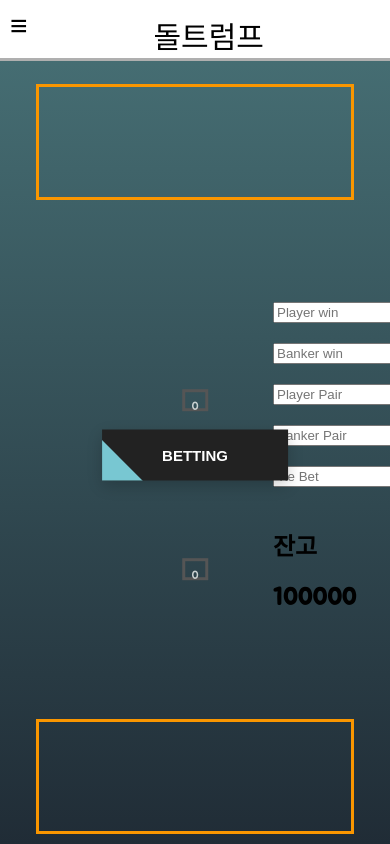
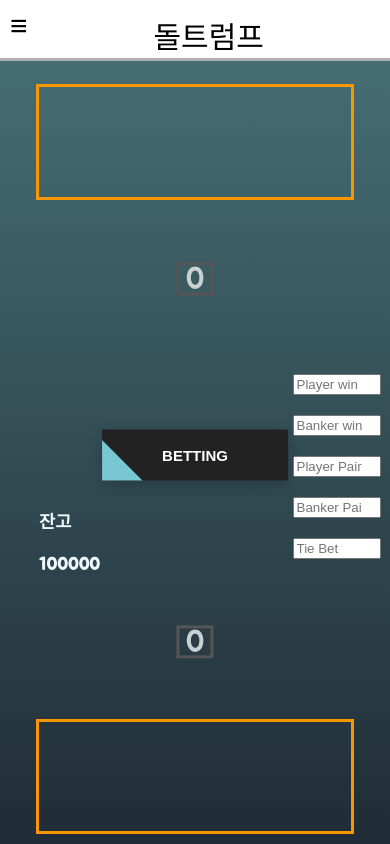
Before and after one commit to silverstone818/stonecard, a plain HTML site: page Baccrat.html in a window 390 px wide. Drawn offline with Linux system fonts and the light colour scheme; a web font is replaced by a local one.

Commit message:
Add files via upload

```diff
--- a/Baccrat.html
+++ b/Baccrat.html
@@ -5,6 +5,7 @@
     <link rel="stylesheet" href="gameStyle.css">
     <meta http-equiv="X-UA-Compatible" content="IE=edge">
     <meta name="viewport" content="width=device-width, initial-scale=1.0">
+    <link href="https://t.pimg.jp/067/018/409/5/67018409.jpg" rel="shortcut icon" type="image/x-icon">
     <title>돌바카라</title>
     <div id = "grid">
         <input id="check-btn" type="checkbox"/>
@@ -24,8 +25,8 @@
                 <li><input type = "number"  class = "_input" id = "p_pair" placeholder = "Player Pair"></li>
                 <li><input type = "number"  class = "_input" id = "b_pair" placeholder = "Banker Pair"></li>
                 <li><input type = "number"  class = "_input" id = "tie" placeholder = "Tie Bet"></li>
-                <li><h2>잔고</h2></li>
-                <li><h1 id = "p_money">100000</h1></li>
+                <li class = "d_money"><h2>잔고</h2></li>
+                <li class = "b_money"><h1 id = "p_money">100000</h1></li>
             </ul>
         </nav>
         <div class = "main">
--- a/card_js.js
+++ b/card_js.js
@@ -317,7 +317,10 @@ function Deel(){
   let tie = document.getElementById('tie').value;
   let p_money = document.getElementById('p_money');
 
-  if(money < p_win + b_win + p_pair + b_pair + tie){
+  let n_money = 0;
+  n_money += p_win + b_win + p_pair + b_pair + tie;
+  console.log(n_money);
+  if(money < n_money){
     alert('잔액이 부족합니다.');
     return;
   }
--- a/gameStyle.css
+++ b/gameStyle.css
@@ -24,6 +24,7 @@ ul{
 @media all and (max-width: 768px){ /*모바일*/
   #grid{
     position: fixed;
+    z-index: 20;
     display:grid;
     grid-template-columns: 7vw 1fr;
     border-bottom:3px solid  rgb(175, 175, 175);
@@ -61,10 +62,21 @@ a{
   display: block;
   width: 200%;
   position:fixed; /*공중에 떠서 공간을 차지하지 않음*/
-     /*fixed를 해서 높이 100%가 가능해진다*/
-  bottom: 25%;
-  left:70%;
-
+  z-index: 15;
+  bottom: 30%;
+  left:75%;
+  font-size:3vmin;
+  color: aliceblue;
+}
+.d_money{
+  position: fixed;
+  left:10%;
+  bottom:35%;
+}
+.b_money{
+  position: fixed;
+  left:10%;
+  bottom:30%;
 }
 label{
     font-size:30px;
@@ -109,6 +121,7 @@ body {
   left:50%;
   transform: translate(-50%, 0);
   line-height:30px;
+  z-index: 10;
   border: #fa9600 3px solid;
 }
 .board2{
@@ -118,6 +131,7 @@ body {
   position: absolute;
   bottom: 10px;
   left:50%;
+  z-index: 10;
   transform: translate(-50%, 0);
   line-height:30px;
   border: #fa9600 3px solid;
@@ -191,12 +205,12 @@ body {
 }
 .Score1{
   text-align:center;
-  font-size: 3vmin;
+  font-size: 8vmin;
   color: rgb(202, 209, 209);
-  width:5vmin;
-  height: 4vmin;
+  width:8vmin;
+  height: 7vmin;
   position: absolute;
-  bottom: 30%;
+  bottom: 20%;
   left:50%;
   transform: translate(-50%, -50%);
   line-height:30px;
@@ -204,12 +218,12 @@ body {
 }
 .Score2{
   text-align:center;
-  font-size: 3vmin;
+  font-size: 8vmin;
   color: rgb(202, 209, 209);
-  width:5vmin;
-  height: 4vmin;
+  width:8vmin;
+  height: 7vmin;
   position: absolute;
-  bottom: 50%;
+  bottom: 63%;
   left:50%;
   transform: translate(-50%, -50%);
   line-height:30px;
@@ -217,6 +231,7 @@ body {
 }
 ._input{
   margin-bottom: 20px;
+  width: 80px;;
 }
 }
 @media all and (min-width: 768px) and (max-width: 1099px){/*태블릿*/
```
Also changed, not shown: index.html (+1 -0 lines).
